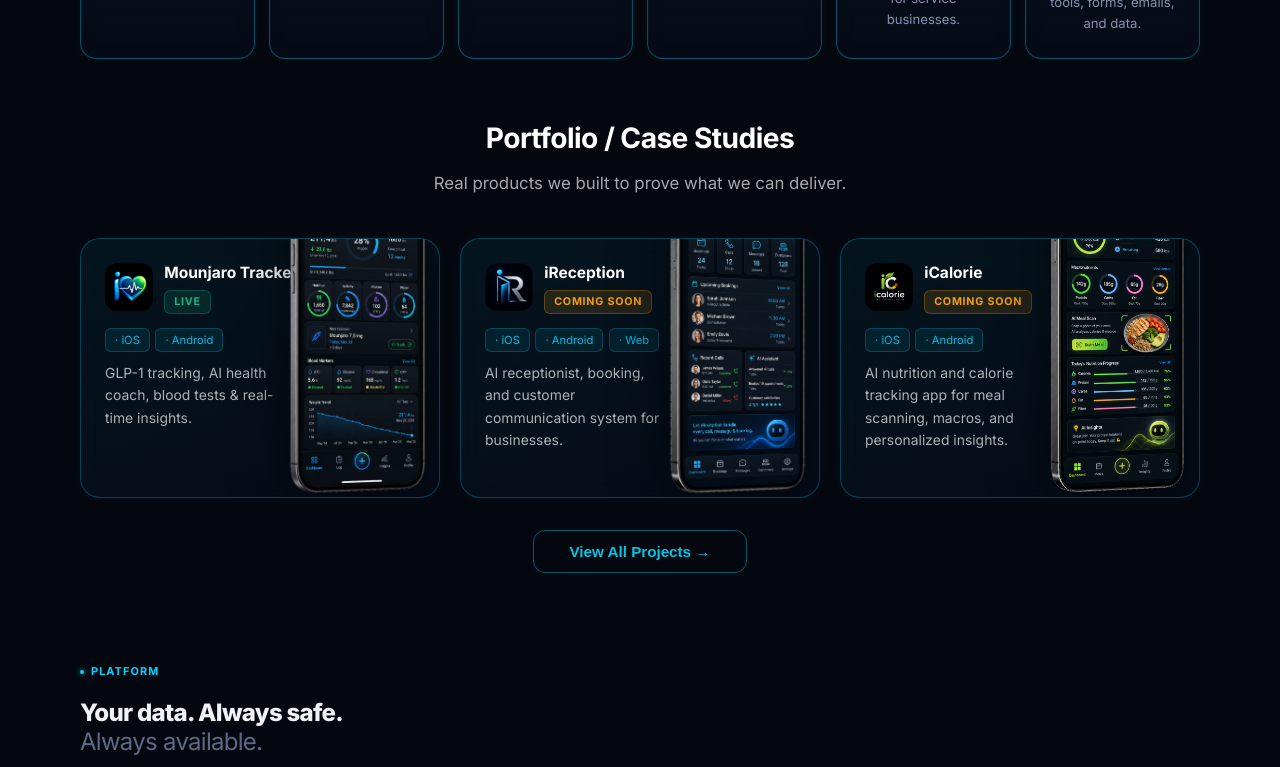
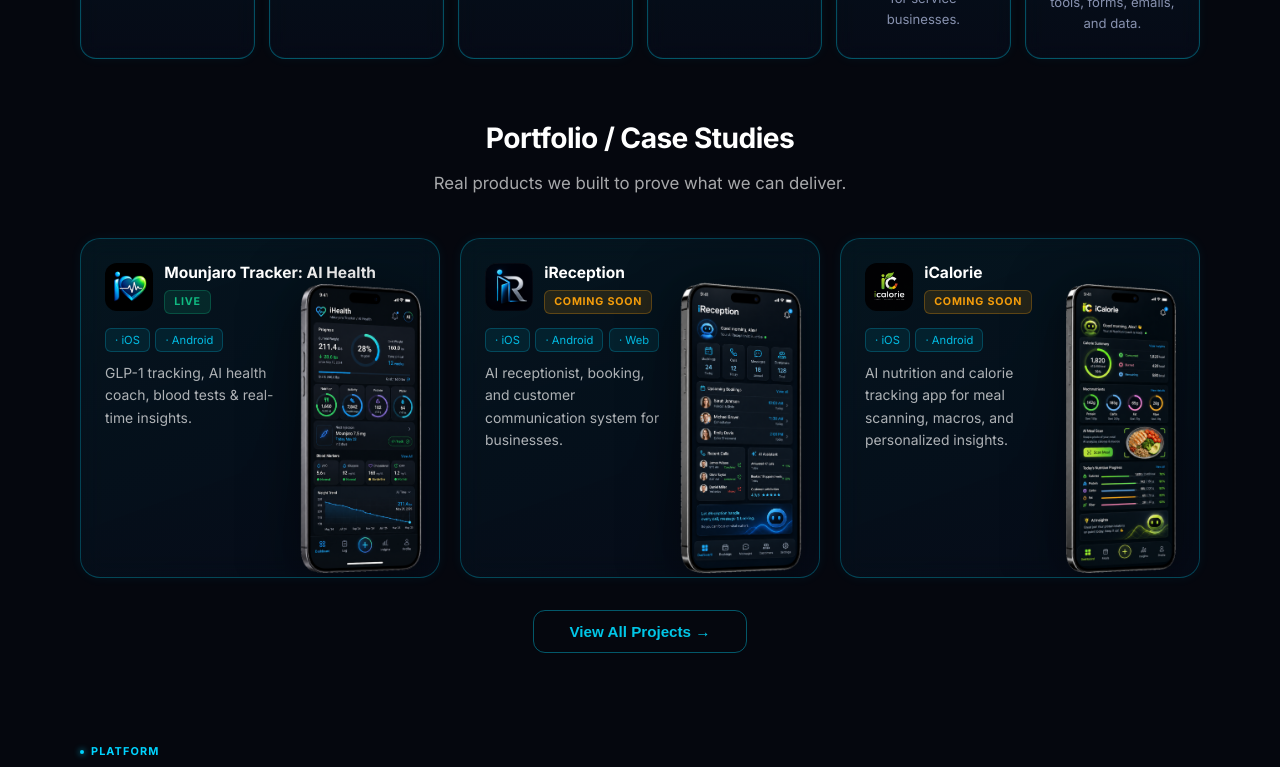
Before and after one commit to Sabbasromania-ai/mysmartapp-site, a React (Vite) app: page / in a window 1280 px wide. Shown: the part 1140-1907 px from the top of the page. Built offline with nearby package versions, Linux system fonts and the light colour scheme.

Commit message:
Fix portfolio cards: increase height, cap phone mockup to fit fully

```diff
--- a/src/components/Features.tsx
+++ b/src/components/Features.tsx
@@ -302,7 +302,7 @@
                 display: 'flex',
                 flexDirection: 'column',
                 gap: '0.9rem',
-                minHeight: '260px',
+                minHeight: '340px',
               }}
             >
               {/* Top: logo + name + badge */}
@@ -355,7 +355,7 @@
                 </p>
               </div>
 
-              {/* Phone mockup — absolute, large, visually dominant */}
+              {/* Phone mockup — absolute, large, fully visible */}
               <img
                 src={card.mockupSrc}
                 alt={card.name + ' mockup'}
@@ -363,7 +363,8 @@
                   position: 'absolute',
                   right: '10px',
                   bottom: '0',
-                  width: 'clamp(120px, 40%, 185px)',
+                  width: 'clamp(120px, 38%, 180px)',
+                  maxHeight: '88%',
                   height: 'auto',
                   objectFit: 'contain',
                   objectPosition: 'center bottom',
```
